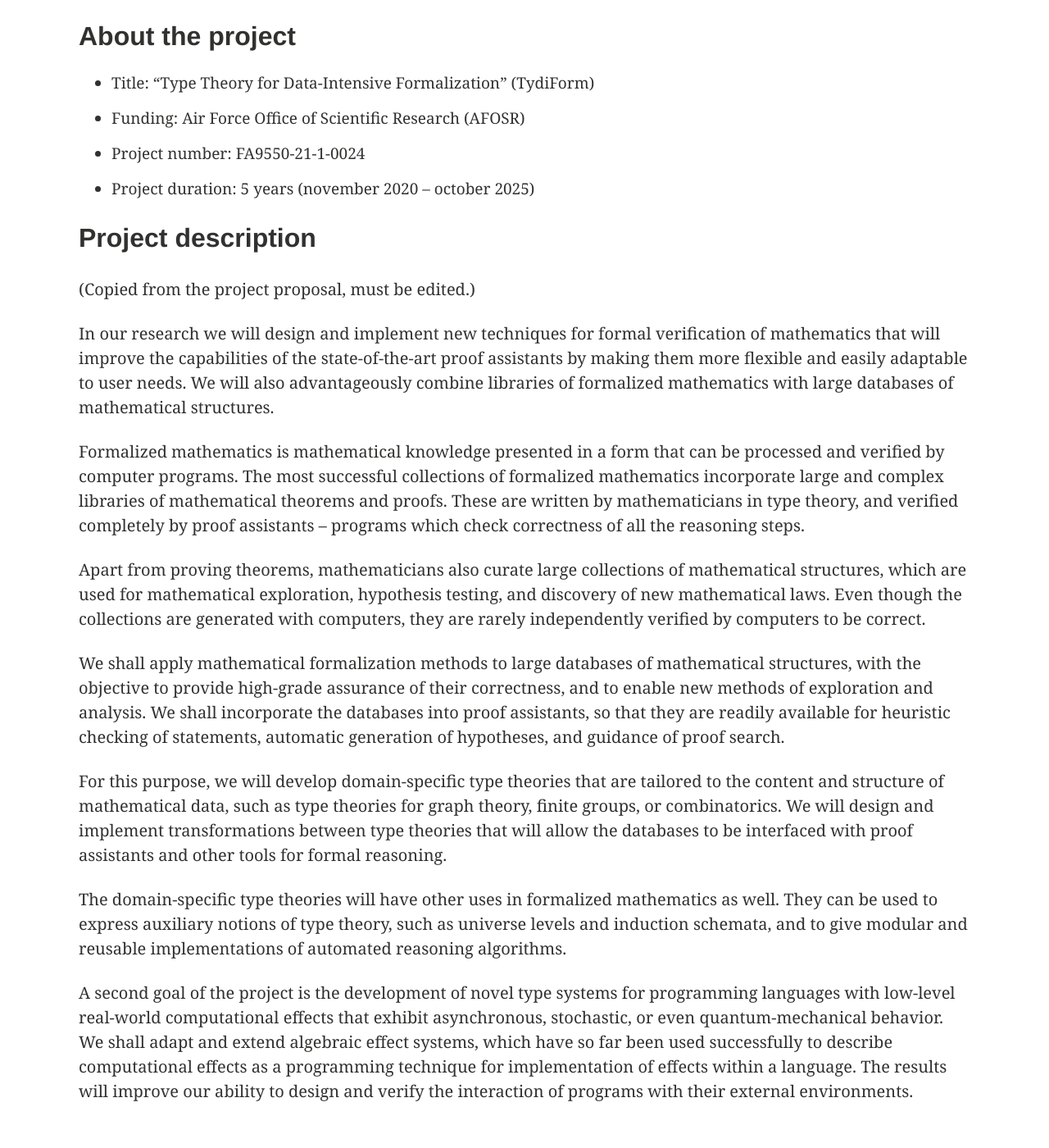
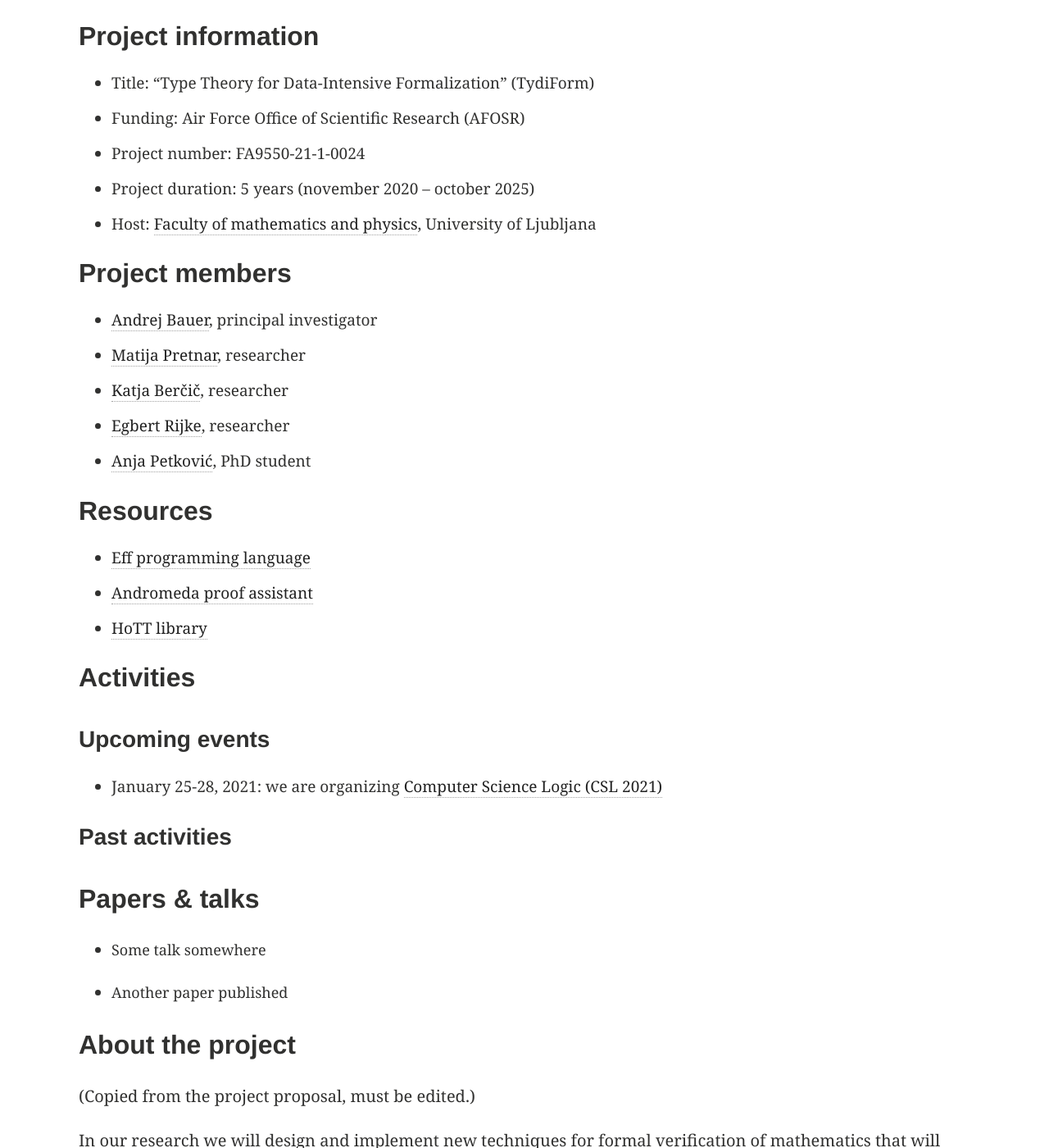
Before and after one commit to ul-fmf/tydi-form-site, a Jekyll site: the page built from index.md, in a window 1280 px wide and 1400 px high, scrolled down 371 px. Shown: the whole window at 82% size. Built offline with Jekyll 4.4.1, drawn with Linux system fonts in a browser that asks for light colours.

Commit message:
Put everything no a single page.

```diff
--- a/index.md
+++ b/index.md
@@ -4,14 +4,48 @@ permalink: /
 title: TydiForm
 ---
 
-## About the project
+## Project information
 
 * Title: "Type Theory for Data-Intensive Formalization" (TydiForm)
 * Funding: Air Force Office of Scientific Research (AFOSR)
 * Project number: FA9550-21-1-0024
 * Project duration: 5 years (november 2020 -- october 2025)
+* Host: [Faculty of mathematics and physics](https://www.fmf.uni-lj.si/si/), University of Ljubljana
 
-## Project description
+
+## Project members
+
+* [Andrej Bauer](http://www.andrej.com/), principal investigator
+* [Matija Pretnar](http://matija.pretnar.info/), researcher
+* [Katja Berčič](http://katja.not.si), researcher
+* [Egbert Rijke](https://www.fmf.uni-lj.si/si/imenik/51874/), researcher
+* [Anja Petković](https://anjapetkovic.com), PhD student
+
+
+## Resources
+
+* [Eff programming language](https://www.eff-lang.org)
+* [Andromeda proof assistant](https://www.andromeda-prover.org)
+* [HoTT library](https://github.com/HoTT/HoTT)
+
+
+## Activities
+
+### Upcoming events
+
+* January 25-28, 2021: we are organizing [Computer Science Logic (CSL 2021)](https://csl2021.fmf.uni-lj.si)
+
+### Past activities
+
+
+## Papers & talks
+
+* Some talk somewhere
+
+* Another paper published
+
+
+## About the project
 
 (Copied from the project proposal, must be edited.)
 
```
Also changed, not shown: activities.md (deleted, +0 -14 lines), people.md (deleted, +0 -13 lines), resources.md (deleted, +0 -11 lines).
